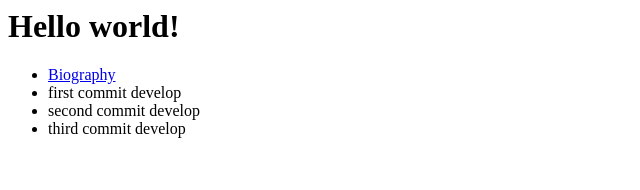
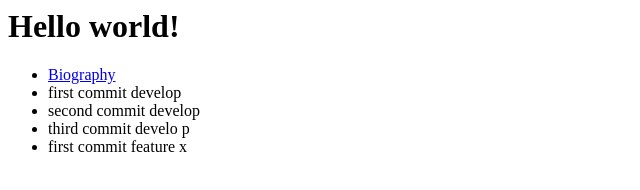
Before and after one commit to alphabetaxz/GitStudy, a plain HTML site: page index.html in a window 1280 px wide. Shown: the whole page, without its empty margins (0-640 px from the left). Drawn offline with Linux system fonts and the light colour scheme.

Commit message:
first commit in feature x

```diff
--- a/index.html
+++ b/index.html
@@ -9,7 +9,8 @@
            <li><a href='bio.html'>Biography</a></li>
            <li>first commit develop</li>
            <li>second commit develop</li>
-           <li>third commit develop</li>
+           <li>third commit develo  p</li>
+           <li>first commit feature x</li>
         </ul>
     </body>
 </html>
```
